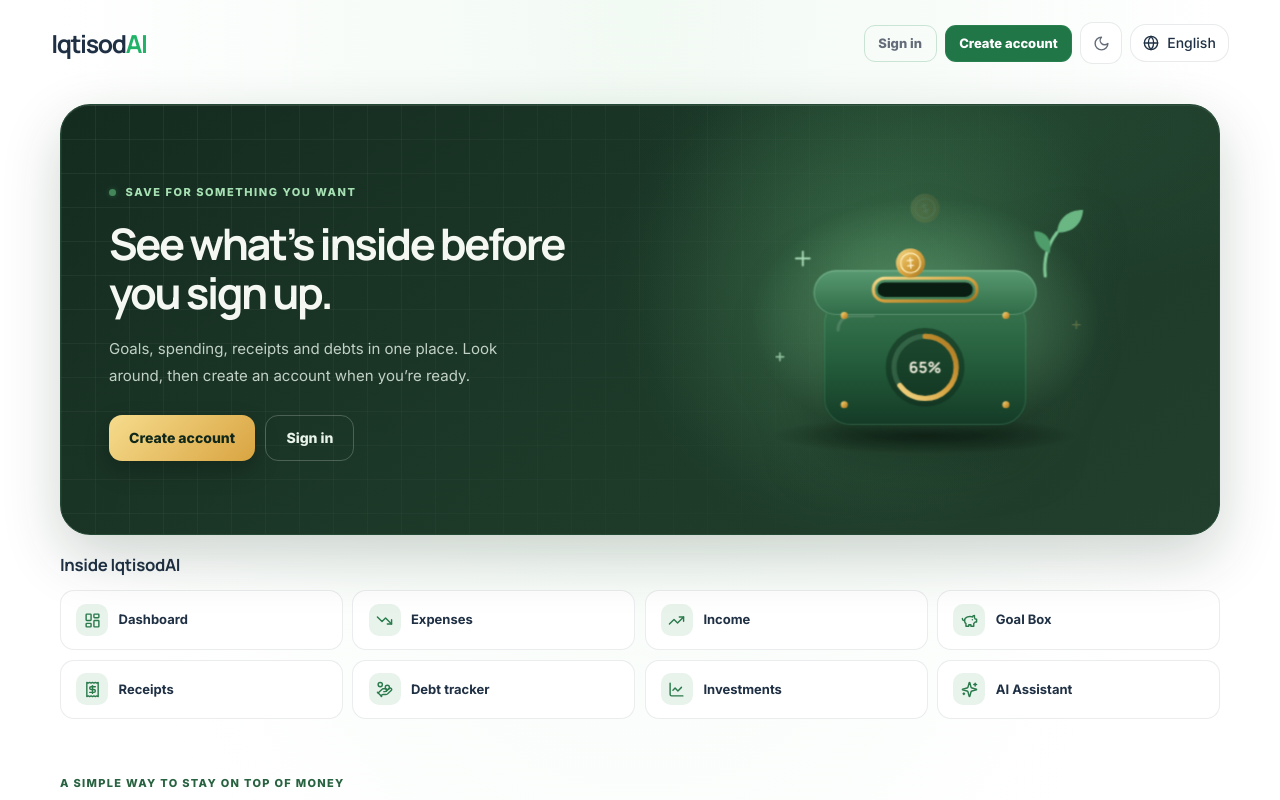
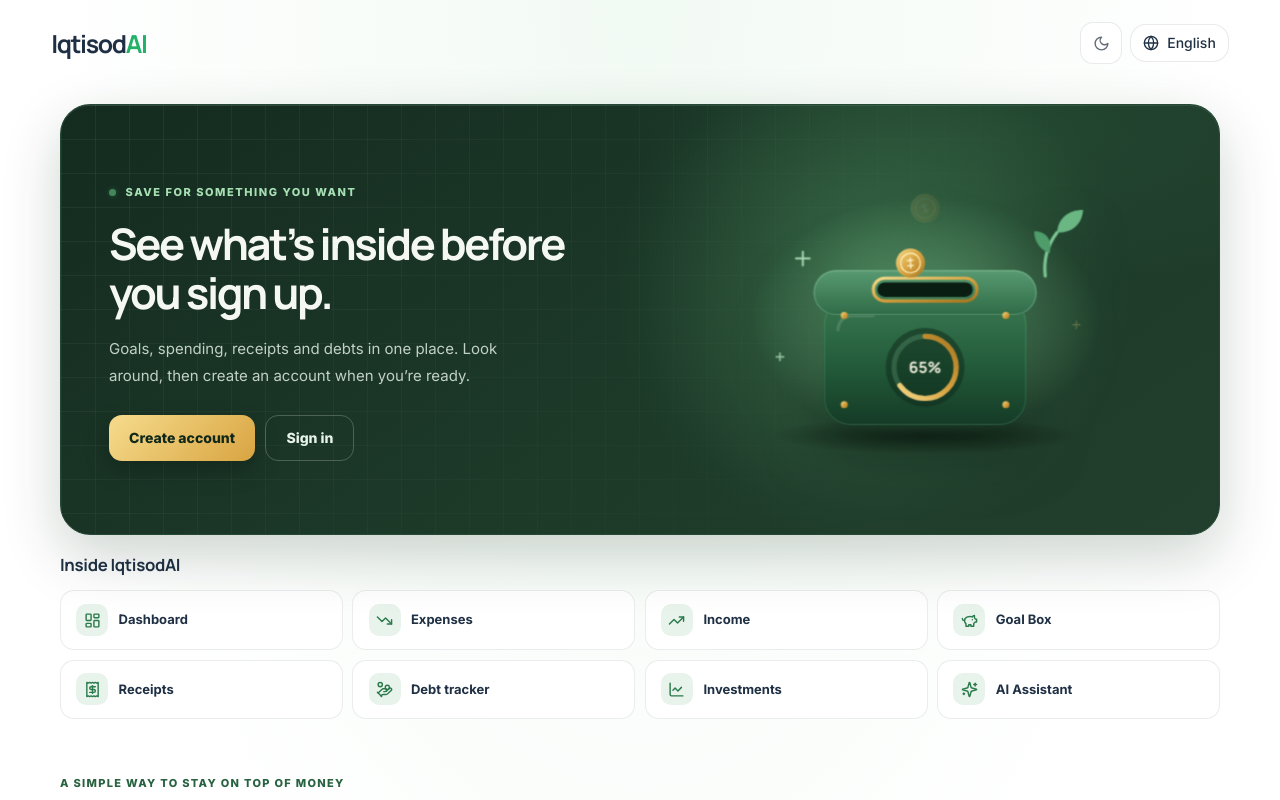
Before and after one commit to IbrohimMamatkarimov/myiqtisodai, a Next.js app in the folder frontend/: page /en/about in a window 1280 px wide. Shown: the top 800 px of the page. Built offline with nearby package versions, Linux system fonts and the light colour scheme.

Commit message:
Remove duplicate authentication buttons from the header

```diff
--- a/frontend/src/components/auth-shell.tsx
+++ b/frontend/src/components/auth-shell.tsx
@@ -5,7 +5,7 @@ import { useTranslations } from 'next-intl';
 import { LanguageSwitcher } from './language-switcher';
 import { SavingsBox } from './savings-box';
 import { HowItWorks } from './how-it-works';
-import { Sun, Moon, ArrowUpRight } from 'lucide-react';
+import { Sun, Moon } from 'lucide-react';
 import { useTheme } from './theme-provider';
 import { Link, useRouter } from '@/navigation';
 
@@ -24,7 +24,6 @@ export function trackPointer(event: ReactPointerEvent<HTMLElement>) {
 }
 
 export function AuthHeader() {
-  const t = useTranslations('auth');
   const settingsT = useTranslations('settings');
   const { theme, toggleTheme } = useTheme();
   const router = useRouter();
@@ -40,8 +39,6 @@ export function AuthHeader() {
         Iqtisod<span>AI</span>
       </Link>
       <div className="flex items-center gap-2">
-        <Link href="/login" className="finance-auth-navlink">{t('signIn')}</Link>
-        <Link href="/register" className="finance-auth-navlink">{t('register')}</Link>
         <button
           onClick={toggleTheme}
           className="finance-auth-utility"
```
